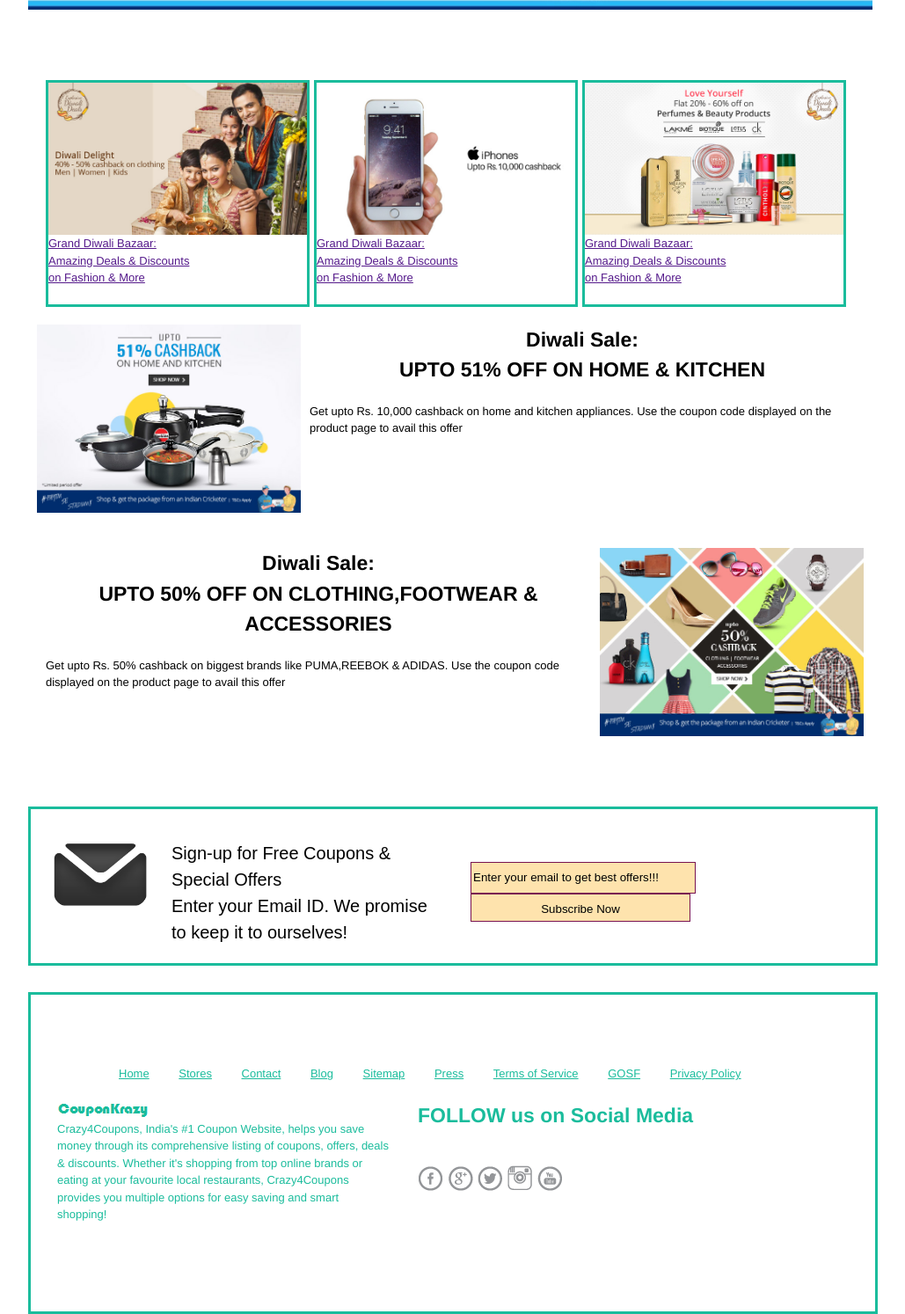
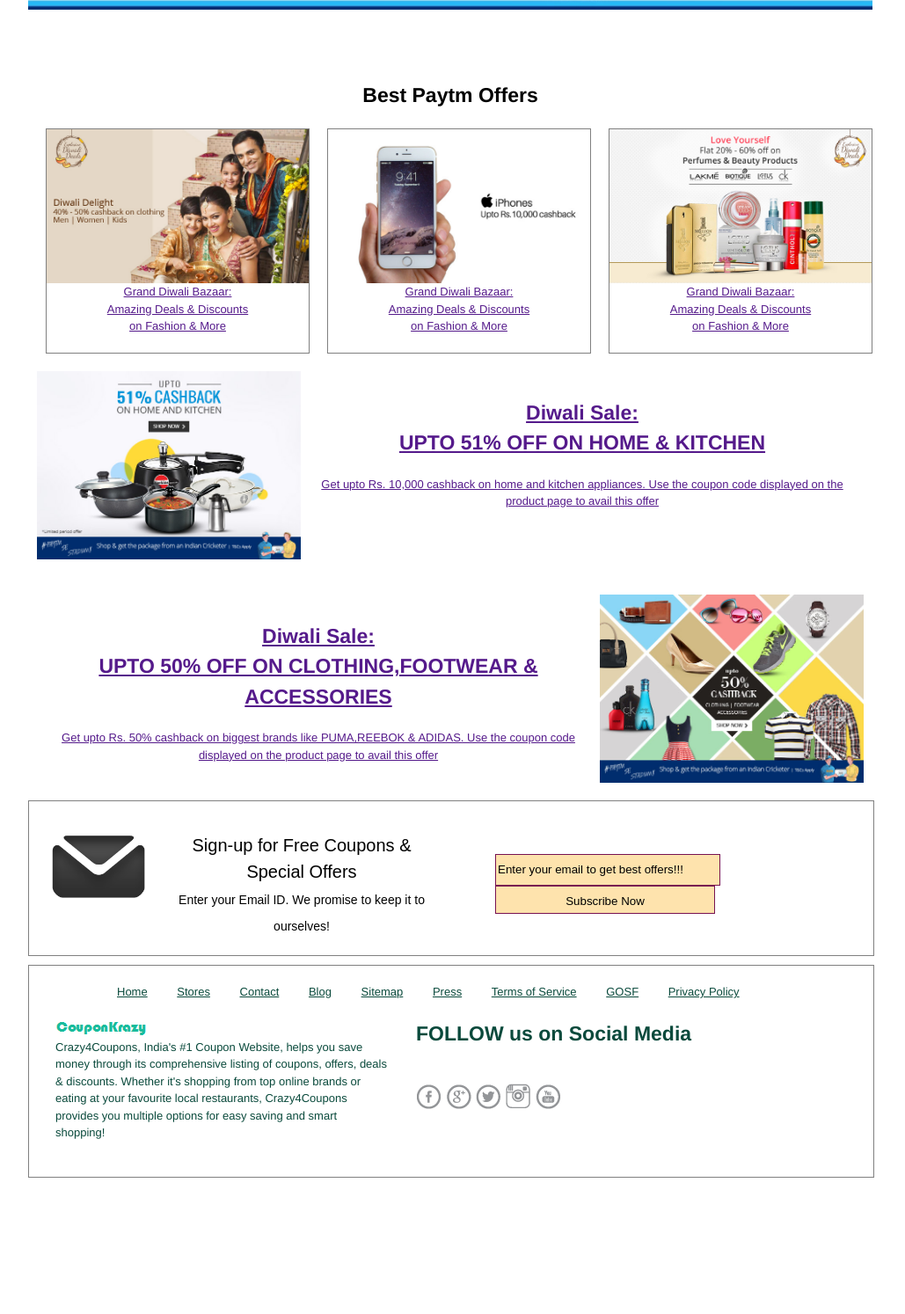
Before and after one commit to raghavgoel26/stackroutetraning, a plain HTML site: page HTMLCSS/Project1/HTML/paytm.html in a window 1280 px wide. Shown: the part 439-1933 px from the top of the page at 88% size, without its empty margins (128-1157 px from the left). After the commit the page ends 1778 px from the top, so only its background shows below. Drawn offline with Linux system fonts and the light colour scheme.

Commit message:
Changes made after first review

```diff
--- a/HTMLCSS/Project1/HTML/paytm.html
+++ b/HTMLCSS/Project1/HTML/paytm.html
@@ -61,6 +61,8 @@
       <div class="content container_12">
 
         <div class="content-wrap">
+
+          <h2>Best Paytm Offers</h2>
 
           <div class="deals grid_12">
 
@@ -126,14 +128,18 @@
                 </div>
 
                 <div class="grid_8">
-
+                  <div class ="deal-content">
+                    <a href="">
                       <h2>Diwali Sale:<br>UPTO 51% OFF ON HOME & KITCHEN</h2>
                       <p> Get upto Rs. 10,000 cashback on home and kitchen appliances.
                       Use the coupon code displayed on the product page to avail this offer</p>
 
                       <p>  </p>
 
+                    </a>
 
+
+                  </div>
                 </div>
 
             </div>
@@ -144,12 +150,19 @@
 
                 <div class="grid_8">
 
+                  <div class ="deal-content">
+                 <a href="">
+
                    <h2>Diwali Sale:<br>UPTO 50% OFF ON CLOTHING,FOOTWEAR & ACCESSORIES</h2>
                    <p> Get upto Rs. 50% cashback on biggest brands like PUMA,REEBOK & ADIDAS.
                    Use the coupon code displayed on the product page to avail this offer</p>
 
                    <p>  </p>
 
+                 </a>
+
+
+            </div>
 
                 </div>
 
@@ -176,14 +189,20 @@
              <img class="subscribe-pic grid_2"src="../Images/subscribe-logo.png" alt="subscribe">
 
              <p class="subscribe-data grid_4">Sign-up for Free Coupons & Special Offers<br>
-                       Enter your Email ID. We promise to keep it to ourselves!</p>
+                       <span>Enter your Email ID. We promise to keep it to ourselves!</span></p>
 
-            <form id="subscribe-form" class=grid_6 action="">
+
+            <div class="grid_6">
+
+              <form id="subscribe-form" action="">
 
                <input type="text" name="user_email" value="Enter your email to get best offers!!!" />
                <input type="button" name="subscribe" value="Subscribe Now">
 
               </form>
+
+            </div>
+
 
           </div>
       </section>
--- a/HTMLCSS/Project1/StyleSheets/style1.css
+++ b/HTMLCSS/Project1/StyleSheets/style1.css
@@ -89,25 +89,26 @@
 
 .content-wrap{
 
-  padding:80px 0;
+  padding-top:80px;
+  margin:0px !important;
 
 }
 
 .footer-wrap{
 
-  padding:80px 0px;
+  padding:20px 0px;
 
 
 }
 
 #page-menu-wrap{
-  background: #1ABC9C;
+  border:1px solid grey;
 }
 
 .menu-title{
 
     float: left;
-    color: #FFF;
+    color: black;
     font-size: 20px;
     font-weight: 300;
     padding-top: 25px;
@@ -119,12 +120,31 @@
 
 
 }
+.subscribe-data{
+
+text-align: center;
+
+}
+
+.subscribe-data span{
+
+   font-size:14px !important;
+
+}
+
 .subscribe{
 
-  margin:30px 0;
+  margin-top: 20px;
+  margin-bottom:10px;
   font-size: 20px;
   color: black;
   font-family: 'Fjalla One',sans-serif;
+
+}
+
+.paytm-deals .deal-content{
+
+  margin-top:30px;
 
 }
 input {
@@ -159,24 +179,31 @@
 }
 
 .deal-row .alpha{
-  margin-right: 5px;
+  margin-right: 20px;
 }
 
 .deal-row .gamma{
-  margin-left: 5px;
+  margin-left: 20px;
+}
+
+.subscribe form{
+
+  margin-left: 70px;
+}
+
+.paytm-deals .grid_8{
+
+  text-align: center;
 }
 
 
 
-.deals{
 
-  margin-bottom: 50px;
-
-}
 
 .deal-box{
 
-border: solid medium #1ABC9C;
+border: solid 1px grey;
+text-align:center;
 
 }
 
@@ -224,17 +251,17 @@
 
 #footer{
 
-  border:solid medium #1ABC9C;
-  color:#1ABC9C;
+  border:solid 1px grey;
+  color:#0a4a3c;
 }
 
 footer a{
 
-  color:#1ABC9C
+  color:#0a4a3c
 }
 
 .subscribe{
-  border:solid medium #1ABC9C;
+  border:solid 1px grey;
 }
 
 #logo{
@@ -244,7 +271,7 @@
 
 }
 
-.alpha{
+/*.alpha{
   margin-left: 0;
   margin-right:0;
 }
@@ -253,7 +280,7 @@
 
   margin-right:0;
   margin-left:0;
-}
+}*/
 
 .searchncart{
   padding:40px 0;
```
Also changed, not shown: HTMLCSS/Project1/HTML/index.html (+15 -7 lines), HTMLCSS/Project1/Images/hero-image.png. Lines whose indentation alone changed are shown as unchanged.
